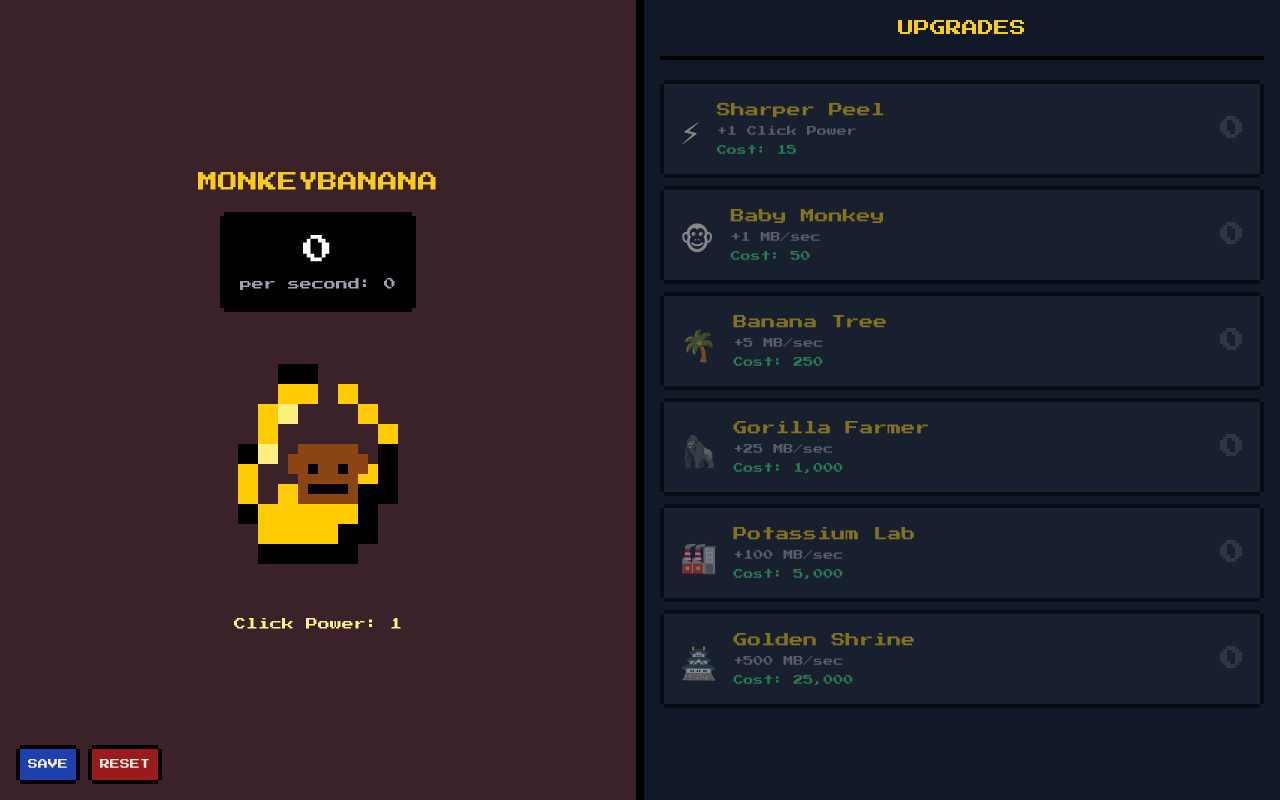
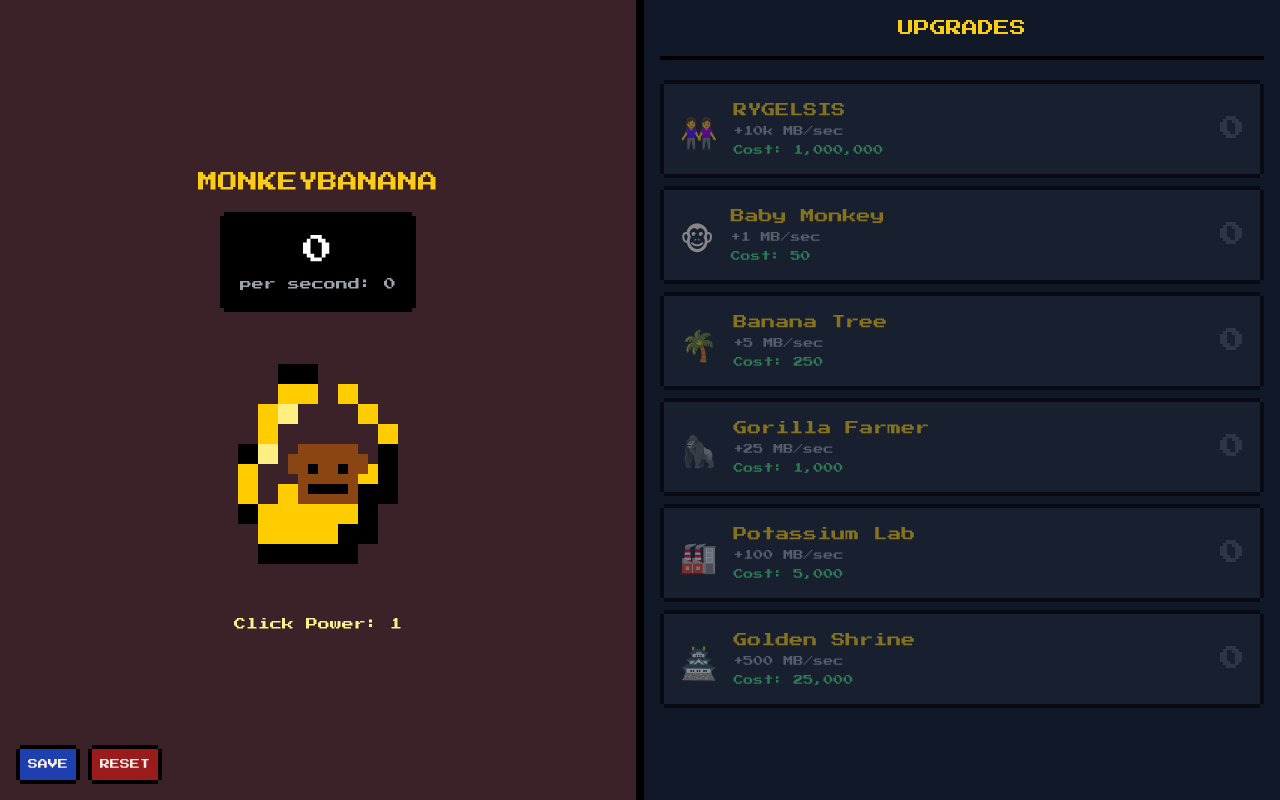
Before and after one commit to realmreddtsh/Monkeybanana-Clicker, a plain HTML site: page index.html in a window 1280 px wide. Drawn offline with nearby package versions, Linux system fonts and the light colour scheme.

Commit message:
Add RYGELSIS upgrade

```diff
--- a/index.html
+++ b/index.html
@@ -262,6 +262,16 @@
                 power: 500,
                 desc: '+500 MB/sec',
                 icon: '🏯'
+            },
+            cursor: {
+                id: 'rygelsis',
+                name: 'RYGELSIS',
+                baseCost: 1000000,
+                count: 0,
+                type: 'passive',
+                power: 10000,
+                desc: '+10k MB/sec',
+                icon: '👭'
             }
         }
     };
```
